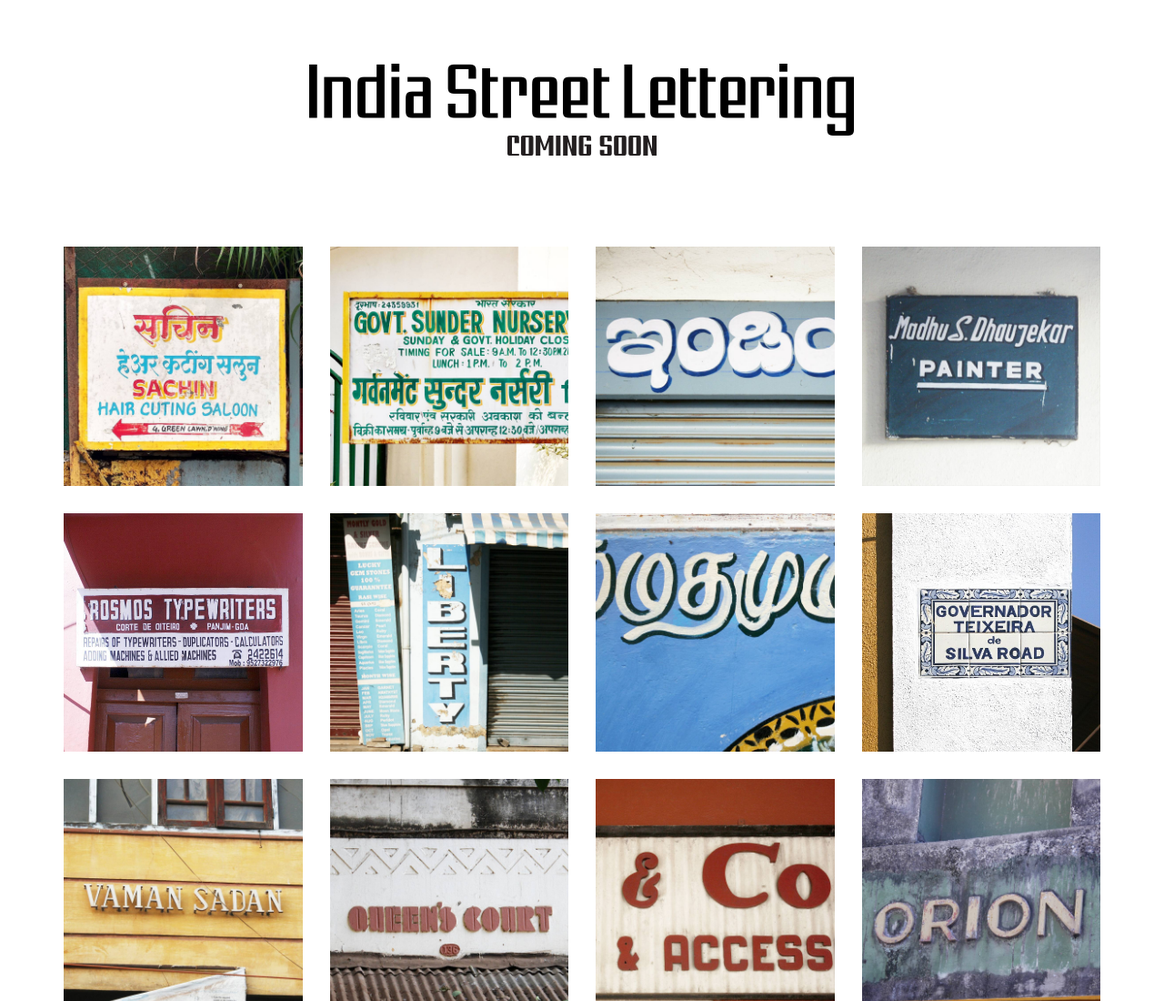
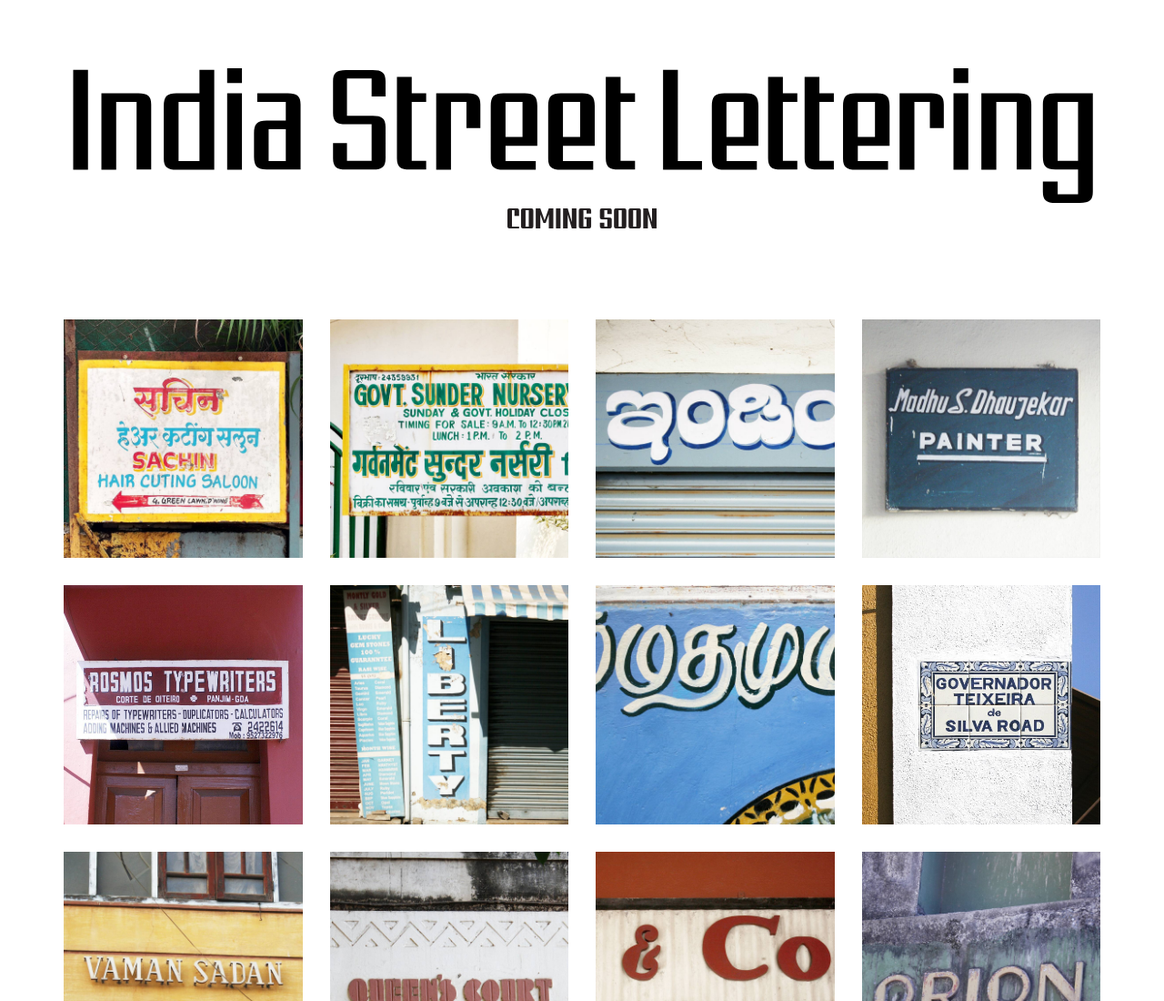
Before and after one commit to anexasajoop/india-street-lettering, a plain HTML site: page index.html in a window 1280 px wide. Shown: the top 1100 px of the page at 91% size. Drawn offline with Linux system fonts and the light colour scheme.

Commit message:
Try SVG logo

```diff
--- a/index.html
+++ b/index.html
@@ -22,7 +22,7 @@
 	<div class="row">
 		<div class="col-md-12">
 			<a href="index.html">
-				<img src="images/logo.png" alt="India Street Lettering" id="logo"/>
+				<img src="images/logo.svg" alt="India Street Lettering" id="logo"/>
 				<img src="images/comingsoon.png" alt="Coming soon" id="logotype"/>
 			</a>
 		</div>
```
